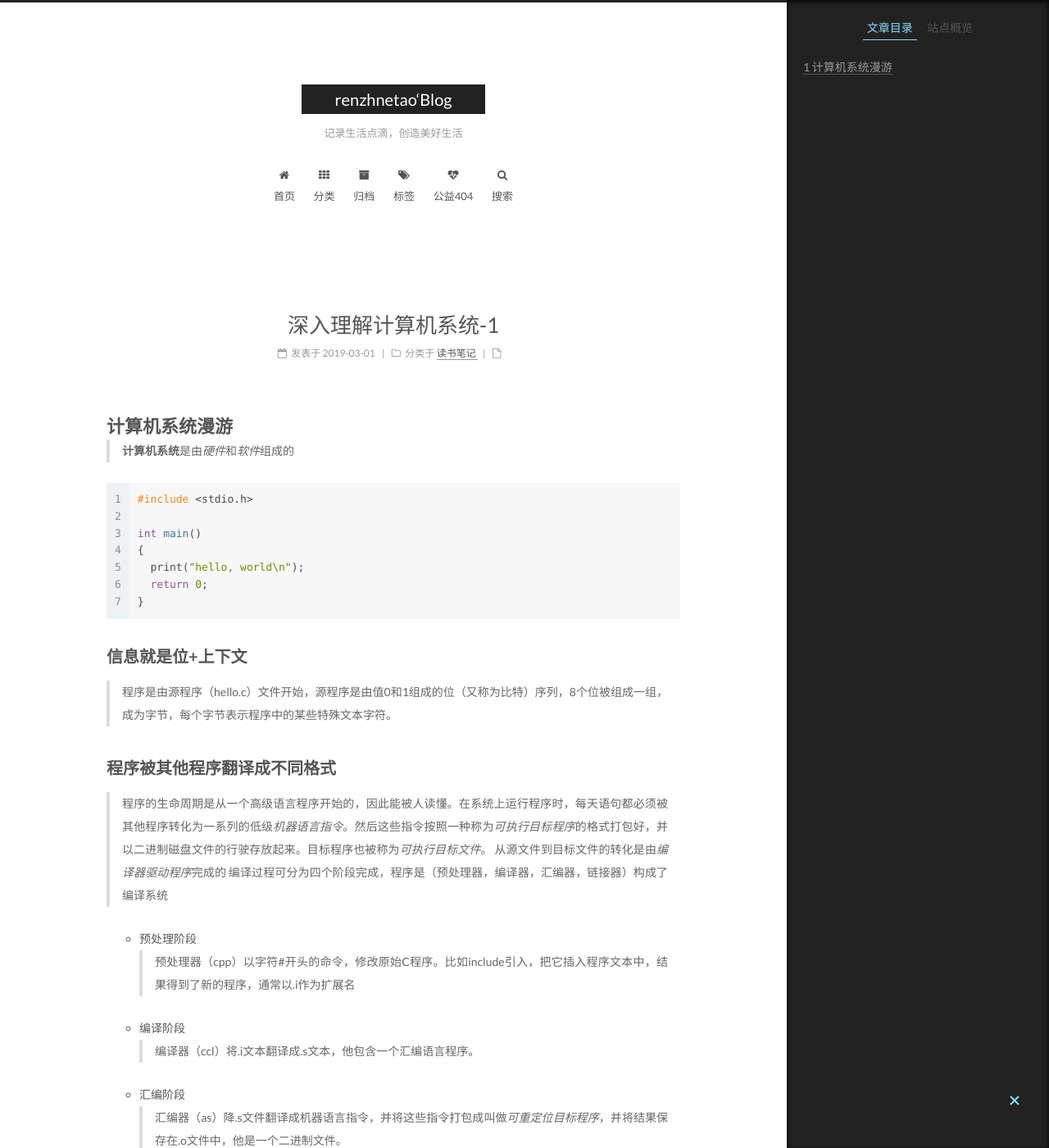
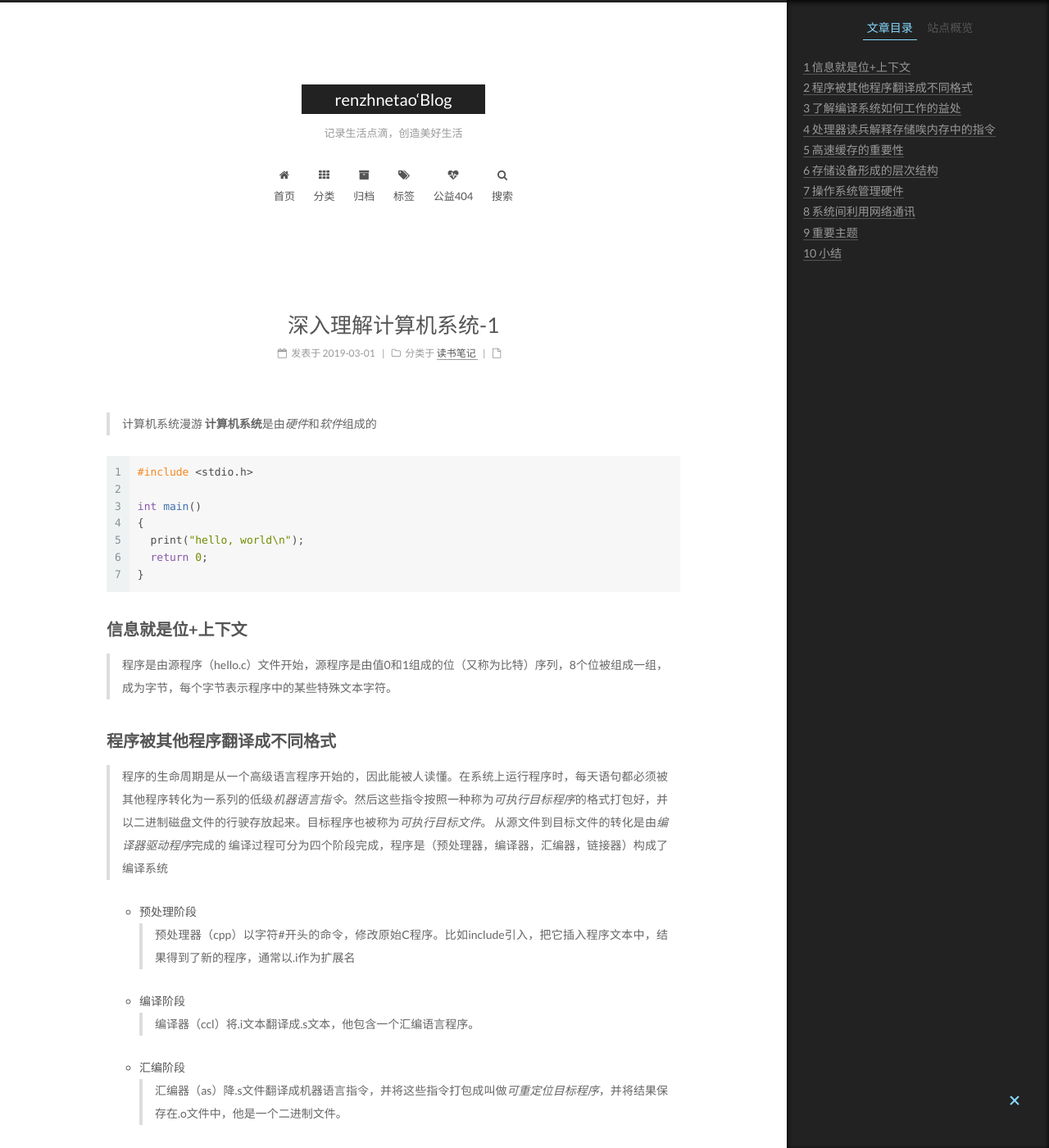
Before and after one commit to marco6688/sirren.github.io, a Jekyll site: the page built from _posts/2019-03-01-csapp-book-node-1.md, in a window 1280 px wide and 1400 px high. Shown: the whole window at 82% size. Built offline with Jekyll 4.4.1, drawn with Linux system fonts in a browser that asks for light colours; comment, search, counter and statistics services are not loaded.

Commit message:
第一次更新

````diff
--- a/_posts/2019-03-01-csapp-book-node-1.md
+++ b/_posts/2019-03-01-csapp-book-node-1.md
@@ -9,8 +9,7 @@
 - 操作系统
 ---
 
-# 计算机系统漫游
-
+> 计算机系统漫游
 > **计算机系统**是由*硬件*和*软件*组成的
 
 ```c
````
